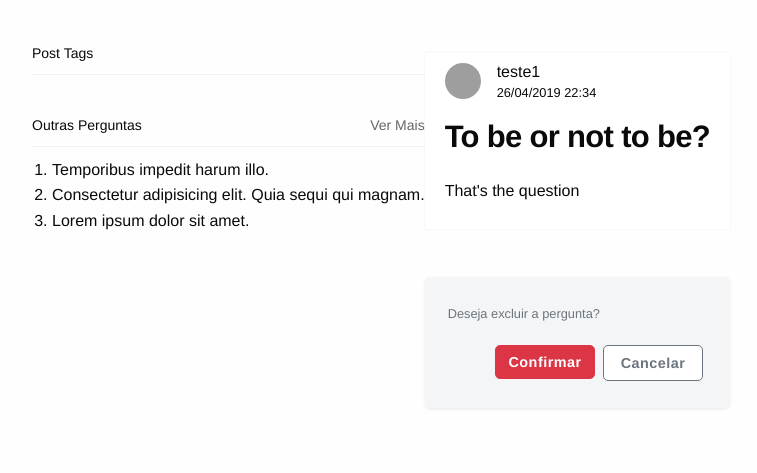
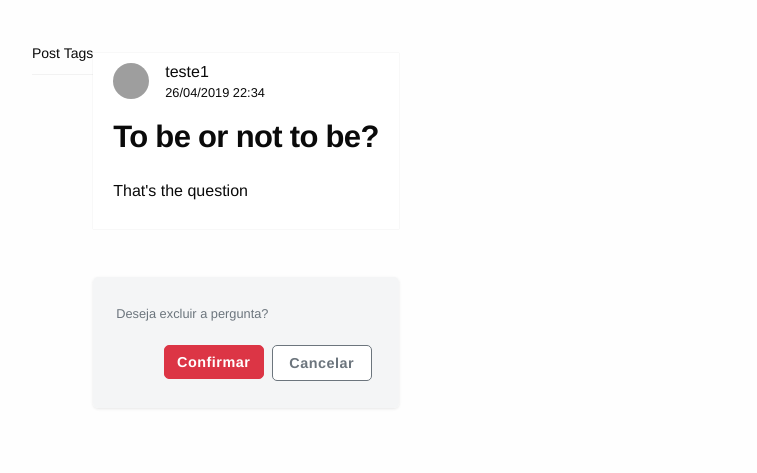
Before and after one commit to renato-lopes/engenharia-de-software, a Django app: page /delete_post/1/ in a window 1280 px wide. Shown: the part 146-619 px from the top of the page, without its empty margins (88-845 px from the left). Run offline with Django 3.2, Linux system fonts and the light colour scheme; a user stored in the database is signed in; data comes from the database, SQL or seed files in the repository; some libraries are stand-ins or nearby versions; grey boxes are pictures that could not be loaded.

Commit message:
Remove widget from delete_post

```diff
--- a/posts/templates/posts/delete_post.html
+++ b/posts/templates/posts/delete_post.html
@@ -25,7 +25,7 @@
                         {% endfor %}
                     </div>
                 </div>
-                <div class="widget">
+                <!-- <div class="widget">
                     <header class="widget__header">
                         <span class="widget__header-title">Outras Perguntas</span>
                         <a href="#" class="widget__header-link">Ver Mais</a>
@@ -35,7 +35,7 @@
                         <li>Consectetur adipisicing elit. Quia sequi qui magnam.</li>
                         <li>Lorem ipsum dolor sit amet.</li>
                     </ol>
-                </div>
+                </div> -->
             </aside>
 
             <!-- Content	 -->
```
